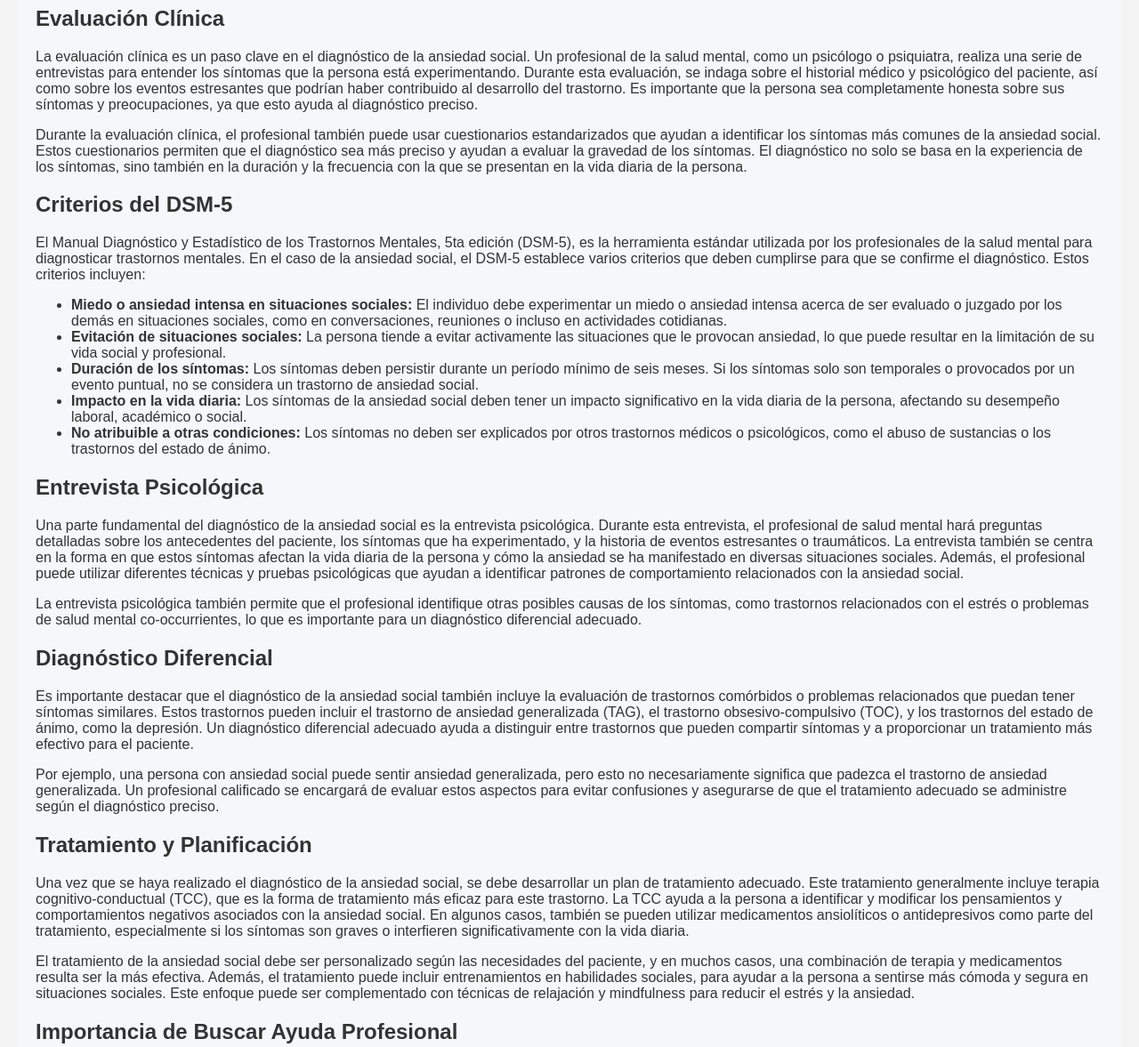
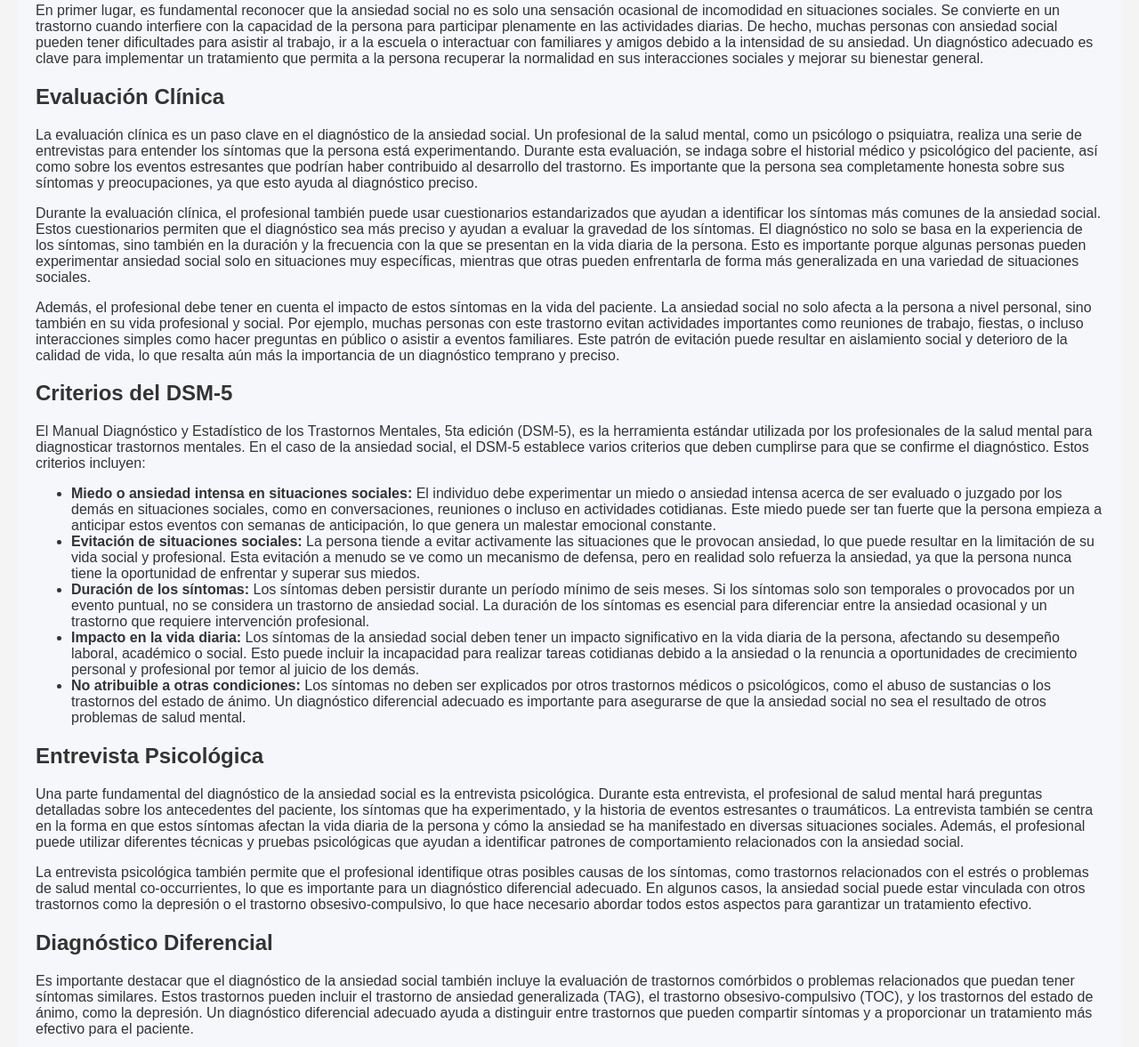
Before and after one commit to snucara/como-ayudar-a-una-persona-con-ansiedad-a-distancia, a plain HTML site: page 4.html in a window 1280 px wide. Shown: the part 455-1632 px from the top of the page at 89% size. Drawn offline with Linux system fonts and the light colour scheme.

Commit message:
Update 4.html

```diff
--- a/4.html
+++ b/4.html
@@ -153,36 +153,40 @@
 </nav>
 
 <main>
-    <section id="diagnostico-ansiedad-social" style="padding: 60px 20px; background-color: #f5f7fb; color: #333;">
+   <section id="diagnostico-ansiedad-social" style="padding: 60px 20px; background-color: #f5f7fb; color: #333;">
     <div class="container">
         <h1>Diagnóstico de la Ansiedad Social</h1>
         <p>El diagnóstico de la ansiedad social es un proceso fundamental para poder identificar este trastorno y determinar el tratamiento adecuado. Aunque la ansiedad social es algo que muchas personas experimentan en menor medida, cuando los síntomas se vuelven intensos y recurrentes, pueden interferir significativamente con la vida diaria. El diagnóstico de este trastorno se basa en una combinación de criterios clínicos, entrevistas psicológicas y la evaluación de los síntomas de la persona en su contexto social y laboral.</p>
 
+        <p>En primer lugar, es fundamental reconocer que la ansiedad social no es solo una sensación ocasional de incomodidad en situaciones sociales. Se convierte en un trastorno cuando interfiere con la capacidad de la persona para participar plenamente en las actividades diarias. De hecho, muchas personas con ansiedad social pueden tener dificultades para asistir al trabajo, ir a la escuela o interactuar con familiares y amigos debido a la intensidad de su ansiedad. Un diagnóstico adecuado es clave para implementar un tratamiento que permita a la persona recuperar la normalidad en sus interacciones sociales y mejorar su bienestar general.</p>
+
         <h2>Evaluación Clínica</h2>
         <p>La evaluación clínica es un paso clave en el diagnóstico de la ansiedad social. Un profesional de la salud mental, como un psicólogo o psiquiatra, realiza una serie de entrevistas para entender los síntomas que la persona está experimentando. Durante esta evaluación, se indaga sobre el historial médico y psicológico del paciente, así como sobre los eventos estresantes que podrían haber contribuido al desarrollo del trastorno. Es importante que la persona sea completamente honesta sobre sus síntomas y preocupaciones, ya que esto ayuda al diagnóstico preciso.</p>
 
-        <p>Durante la evaluación clínica, el profesional también puede usar cuestionarios estandarizados que ayudan a identificar los síntomas más comunes de la ansiedad social. Estos cuestionarios permiten que el diagnóstico sea más preciso y ayudan a evaluar la gravedad de los síntomas. El diagnóstico no solo se basa en la experiencia de los síntomas, sino también en la duración y la frecuencia con la que se presentan en la vida diaria de la persona.</p>
+        <p>Durante la evaluación clínica, el profesional también puede usar cuestionarios estandarizados que ayudan a identificar los síntomas más comunes de la ansiedad social. Estos cuestionarios permiten que el diagnóstico sea más preciso y ayudan a evaluar la gravedad de los síntomas. El diagnóstico no solo se basa en la experiencia de los síntomas, sino también en la duración y la frecuencia con la que se presentan en la vida diaria de la persona. Esto es importante porque algunas personas pueden experimentar ansiedad social solo en situaciones muy específicas, mientras que otras pueden enfrentarla de forma más generalizada en una variedad de situaciones sociales.</p>
+
+        <p>Además, el profesional debe tener en cuenta el impacto de estos síntomas en la vida del paciente. La ansiedad social no solo afecta a la persona a nivel personal, sino también en su vida profesional y social. Por ejemplo, muchas personas con este trastorno evitan actividades importantes como reuniones de trabajo, fiestas, o incluso interacciones simples como hacer preguntas en público o asistir a eventos familiares. Este patrón de evitación puede resultar en aislamiento social y deterioro de la calidad de vida, lo que resalta aún más la importancia de un diagnóstico temprano y preciso.</p>
 
         <h2>Criterios del DSM-5</h2>
         <p>El Manual Diagnóstico y Estadístico de los Trastornos Mentales, 5ta edición (DSM-5), es la herramienta estándar utilizada por los profesionales de la salud mental para diagnosticar trastornos mentales. En el caso de la ansiedad social, el DSM-5 establece varios criterios que deben cumplirse para que se confirme el diagnóstico. Estos criterios incluyen:</p>
 
         <ul>
-            <li><strong>Miedo o ansiedad intensa en situaciones sociales:</strong> El individuo debe experimentar un miedo o ansiedad intensa acerca de ser evaluado o juzgado por los demás en situaciones sociales, como en conversaciones, reuniones o incluso en actividades cotidianas.</li>
-            <li><strong>Evitación de situaciones sociales:</strong> La persona tiende a evitar activamente las situaciones que le provocan ansiedad, lo que puede resultar en la limitación de su vida social y profesional.</li>
-            <li><strong>Duración de los síntomas:</strong> Los síntomas deben persistir durante un período mínimo de seis meses. Si los síntomas solo son temporales o provocados por un evento puntual, no se considera un trastorno de ansiedad social.</li>
-            <li><strong>Impacto en la vida diaria:</strong> Los síntomas de la ansiedad social deben tener un impacto significativo en la vida diaria de la persona, afectando su desempeño laboral, académico o social.</li>
-            <li><strong>No atribuible a otras condiciones:</strong> Los síntomas no deben ser explicados por otros trastornos médicos o psicológicos, como el abuso de sustancias o los trastornos del estado de ánimo.</li>
+            <li><strong>Miedo o ansiedad intensa en situaciones sociales:</strong> El individuo debe experimentar un miedo o ansiedad intensa acerca de ser evaluado o juzgado por los demás en situaciones sociales, como en conversaciones, reuniones o incluso en actividades cotidianas. Este miedo puede ser tan fuerte que la persona empieza a anticipar estos eventos con semanas de anticipación, lo que genera un malestar emocional constante.</li>
+            <li><strong>Evitación de situaciones sociales:</strong> La persona tiende a evitar activamente las situaciones que le provocan ansiedad, lo que puede resultar en la limitación de su vida social y profesional. Esta evitación a menudo se ve como un mecanismo de defensa, pero en realidad solo refuerza la ansiedad, ya que la persona nunca tiene la oportunidad de enfrentar y superar sus miedos.</li>
+            <li><strong>Duración de los síntomas:</strong> Los síntomas deben persistir durante un período mínimo de seis meses. Si los síntomas solo son temporales o provocados por un evento puntual, no se considera un trastorno de ansiedad social. La duración de los síntomas es esencial para diferenciar entre la ansiedad ocasional y un trastorno que requiere intervención profesional.</li>
+            <li><strong>Impacto en la vida diaria:</strong> Los síntomas de la ansiedad social deben tener un impacto significativo en la vida diaria de la persona, afectando su desempeño laboral, académico o social. Esto puede incluir la incapacidad para realizar tareas cotidianas debido a la ansiedad o la renuncia a oportunidades de crecimiento personal y profesional por temor al juicio de los demás.</li>
+            <li><strong>No atribuible a otras condiciones:</strong> Los síntomas no deben ser explicados por otros trastornos médicos o psicológicos, como el abuso de sustancias o los trastornos del estado de ánimo. Un diagnóstico diferencial adecuado es importante para asegurarse de que la ansiedad social no sea el resultado de otros problemas de salud mental.</li>
         </ul>
 
         <h2>Entrevista Psicológica</h2>
         <p>Una parte fundamental del diagnóstico de la ansiedad social es la entrevista psicológica. Durante esta entrevista, el profesional de salud mental hará preguntas detalladas sobre los antecedentes del paciente, los síntomas que ha experimentado, y la historia de eventos estresantes o traumáticos. La entrevista también se centra en la forma en que estos síntomas afectan la vida diaria de la persona y cómo la ansiedad se ha manifestado en diversas situaciones sociales. Además, el profesional puede utilizar diferentes técnicas y pruebas psicológicas que ayudan a identificar patrones de comportamiento relacionados con la ansiedad social.</p>
 
-        <p>La entrevista psicológica también permite que el profesional identifique otras posibles causas de los síntomas, como trastornos relacionados con el estrés o problemas de salud mental co-occurrientes, lo que es importante para un diagnóstico diferencial adecuado.</p>
+        <p>La entrevista psicológica también permite que el profesional identifique otras posibles causas de los síntomas, como trastornos relacionados con el estrés o problemas de salud mental co-occurrientes, lo que es importante para un diagnóstico diferencial adecuado. En algunos casos, la ansiedad social puede estar vinculada con otros trastornos como la depresión o el trastorno obsesivo-compulsivo, lo que hace necesario abordar todos estos aspectos para garantizar un tratamiento efectivo.</p>
 
         <h2>Diagnóstico Diferencial</h2>
         <p>Es importante destacar que el diagnóstico de la ansiedad social también incluye la evaluación de trastornos comórbidos o problemas relacionados que puedan tener síntomas similares. Estos trastornos pueden incluir el trastorno de ansiedad generalizada (TAG), el trastorno obsesivo-compulsivo (TOC), y los trastornos del estado de ánimo, como la depresión. Un diagnóstico diferencial adecuado ayuda a distinguir entre trastornos que pueden compartir síntomas y a proporcionar un tratamiento más efectivo para el paciente.</p>
 
-        <p>Por ejemplo, una persona con ansiedad social puede sentir ansiedad generalizada, pero esto no necesariamente significa que padezca el trastorno de ansiedad generalizada. Un profesional calificado se encargará de evaluar estos aspectos para evitar confusiones y asegurarse de que el tratamiento adecuado se administre según el diagnóstico preciso.</p>
+        <p>Por ejemplo, una persona con ansiedad social puede sentir ansiedad generalizada, pero esto no necesariamente significa que padezca el trastorno de ansiedad generalizada. Un profesional calificado se encargará de evaluar estos aspectos para evitar confusiones y asegurarse de que el tratamiento adecuado se administre según el diagnóstico preciso. Esto es crucial para evitar tratamientos que no sean efectivos y para proporcionar a la persona la mejor atención posible.</p>
 
         <h2>Tratamiento y Planificación</h2>
         <p>Una vez que se haya realizado el diagnóstico de la ansiedad social, se debe desarrollar un plan de tratamiento adecuado. Este tratamiento generalmente incluye terapia cognitivo-conductual (TCC), que es la forma de tratamiento más eficaz para este trastorno. La TCC ayuda a la persona a identificar y modificar los pensamientos y comportamientos negativos asociados con la ansiedad social. En algunos casos, también se pueden utilizar medicamentos ansiolíticos o antidepresivos como parte del tratamiento, especialmente si los síntomas son graves o interfieren significativamente con la vida diaria.</p>
```
